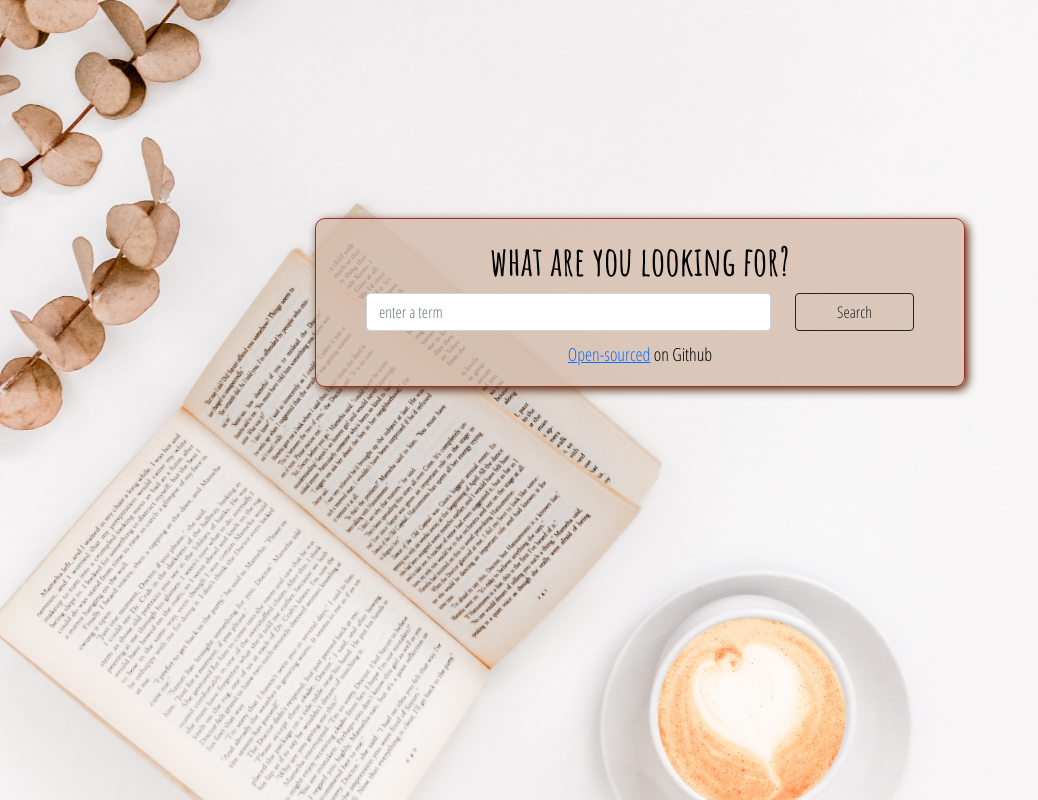
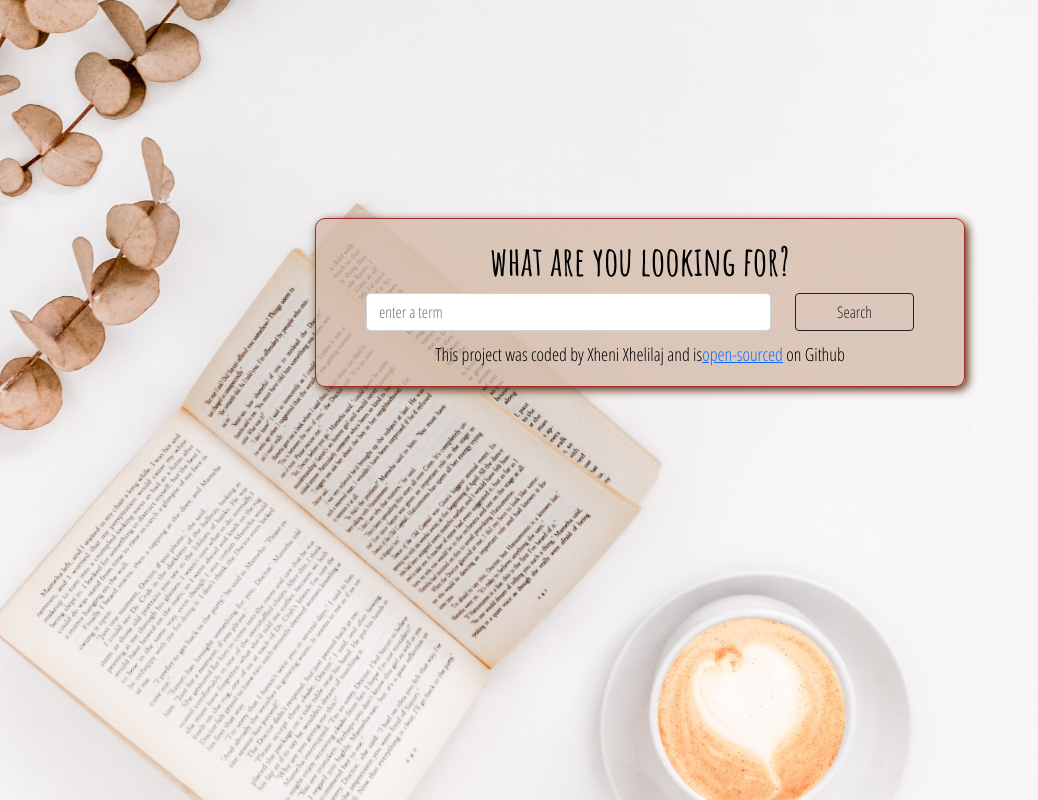
Before and after one commit to xhenixhelilaj/dictionary-react-project, a React (Create React App) app: page / in a window 1280 px wide. Shown: the whole page, without its empty margins (0-1038 px from the left). Built offline with nearby package versions, Linux system fonts and the light colour scheme.

Commit message:
change footer

```diff
--- a/src/Dictionary.js
+++ b/src/Dictionary.js
@@ -49,7 +49,7 @@ if(loaded){
         <Results results={results}/>
         <Photos photos={photos} />
         </div>
-      <footer><a href="https://github.com/xhenixhelilaj/dictionary-react-project" rel="noreferrer" target="_blank">Open-sourced</a> on Github</footer>
+        <footer>This project was coded by Xheni Xhelilaj and is<a href="https://github.com/xhenixhelilaj/dictionary-react-project" rel="noreferrer" target="_blank">open-sourced</a> on Github</footer>
     </div>
   );
 }else{
@@ -58,7 +58,7 @@ if(loaded){
       <div className="center">
         <h1>what are you looking for?</h1>
        {form}
-       <footer><a href="https://github.com/xhenixhelilaj/dictionary-react-project" rel="noreferrer" target="_blank">Open-sourced</a> on Github</footer>
+       <footer>This project was coded by Xheni Xhelilaj and is<a href="https://github.com/xhenixhelilaj/dictionary-react-project" rel="noreferrer" target="_blank">open-sourced</a> on Github</footer>
  </div>
 
     </div>
```
